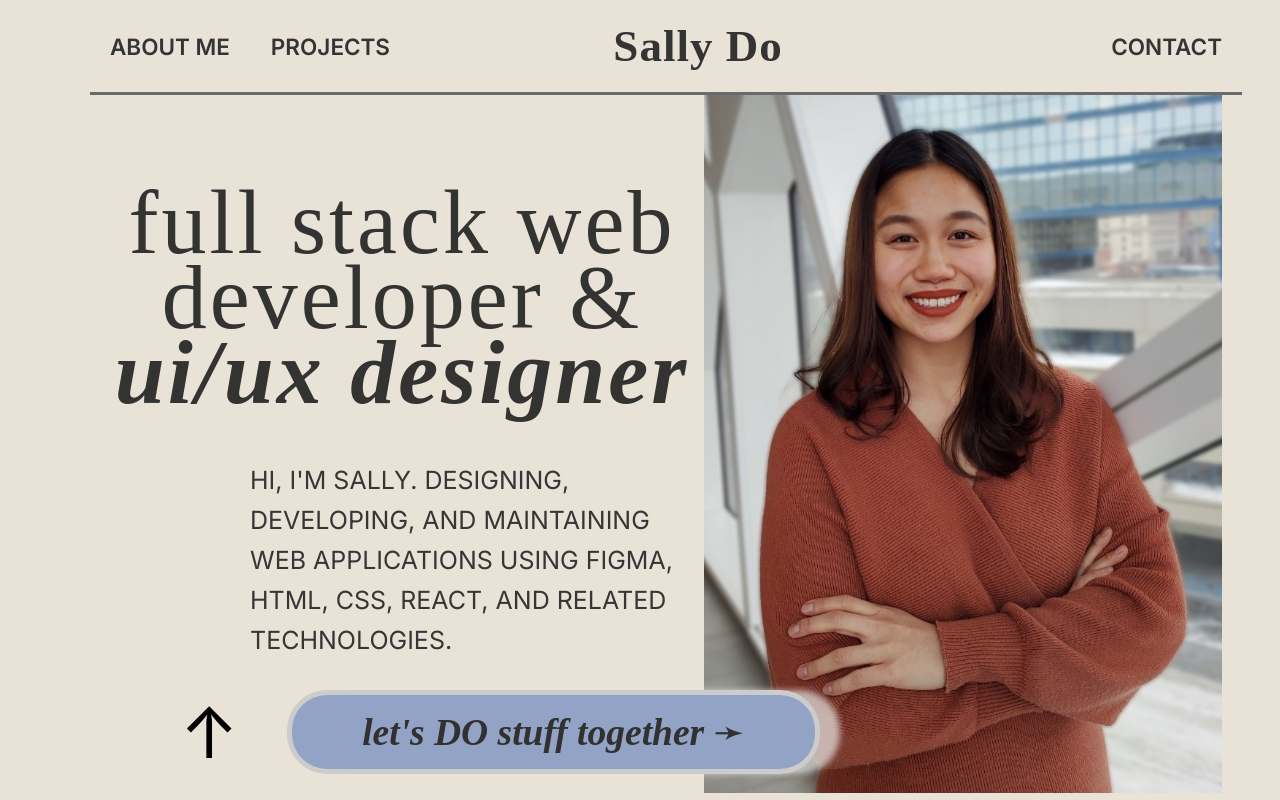
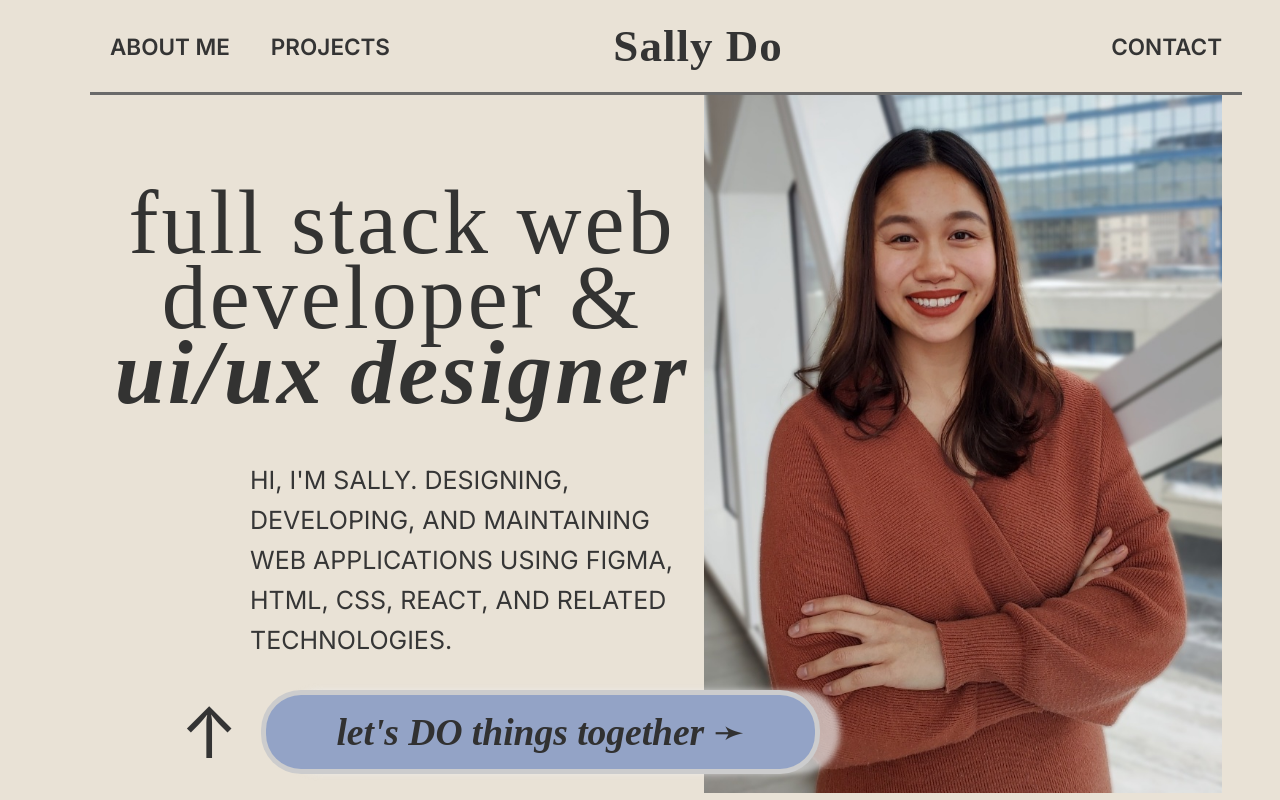
Before and after one commit to sallydough/sally-do-portfolio, a React (Vite) app: page / in a window 1280 px wide. Built offline with nearby package versions, Linux system fonts and the light colour scheme; a web font is replaced by a local one.

Commit message:
edit button

```diff
--- a/src/components/About/About.jsx
+++ b/src/components/About/About.jsx
@@ -20,7 +20,7 @@ const About = () => {
             <div className="about-arrow">↑</div>
             <Link to="/contact" style={{ textDecoration: 'none' }}>
               <div className="connect-button">
-              <h1>let's DO stuff together ➛</h1>
+              <h1>let's DO things together ➛</h1>
             </div>
             </Link>
           </div>
--- a/src/components/About/about.css
+++ b/src/components/About/about.css
@@ -73,7 +73,7 @@ margin-block-end: 0em;
 
 .about-arrow {
   font-size: 70px;
-  color: black;
+  color: rgb(52, 52, 52);
 }
 
 .connect-button {
```
